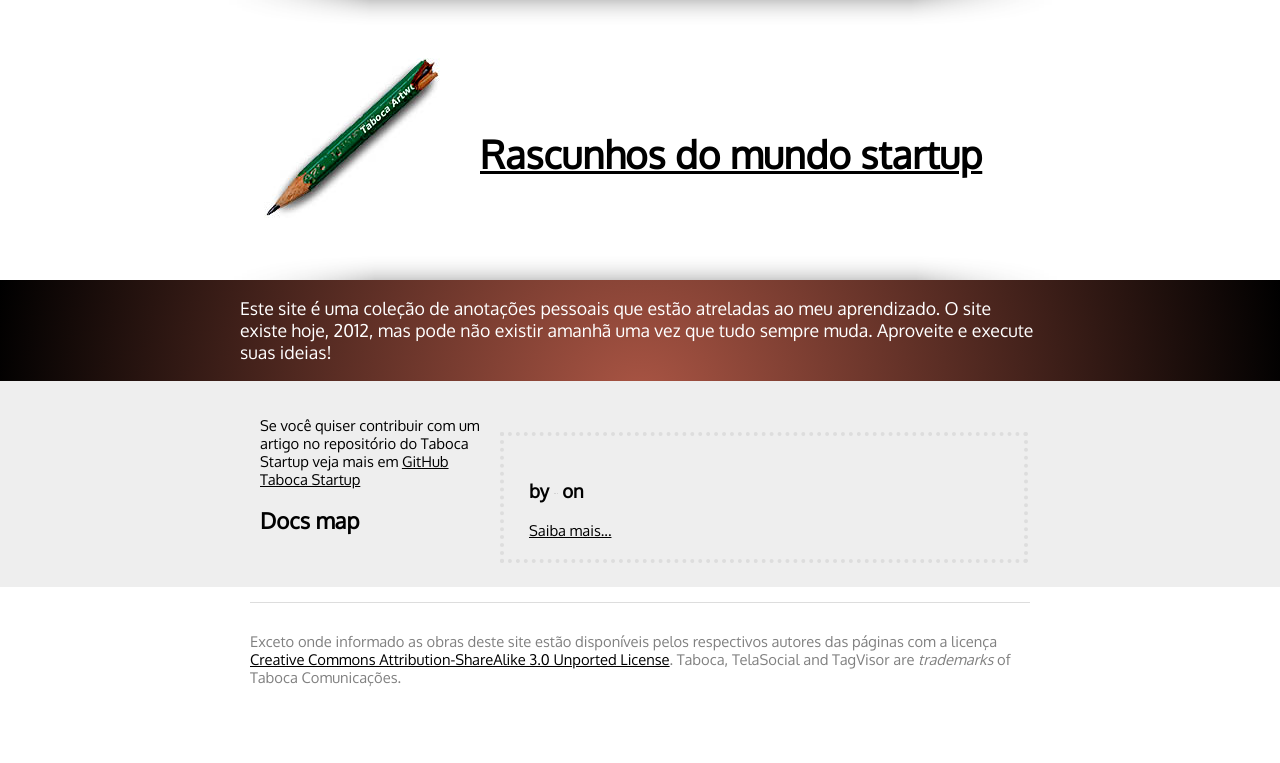
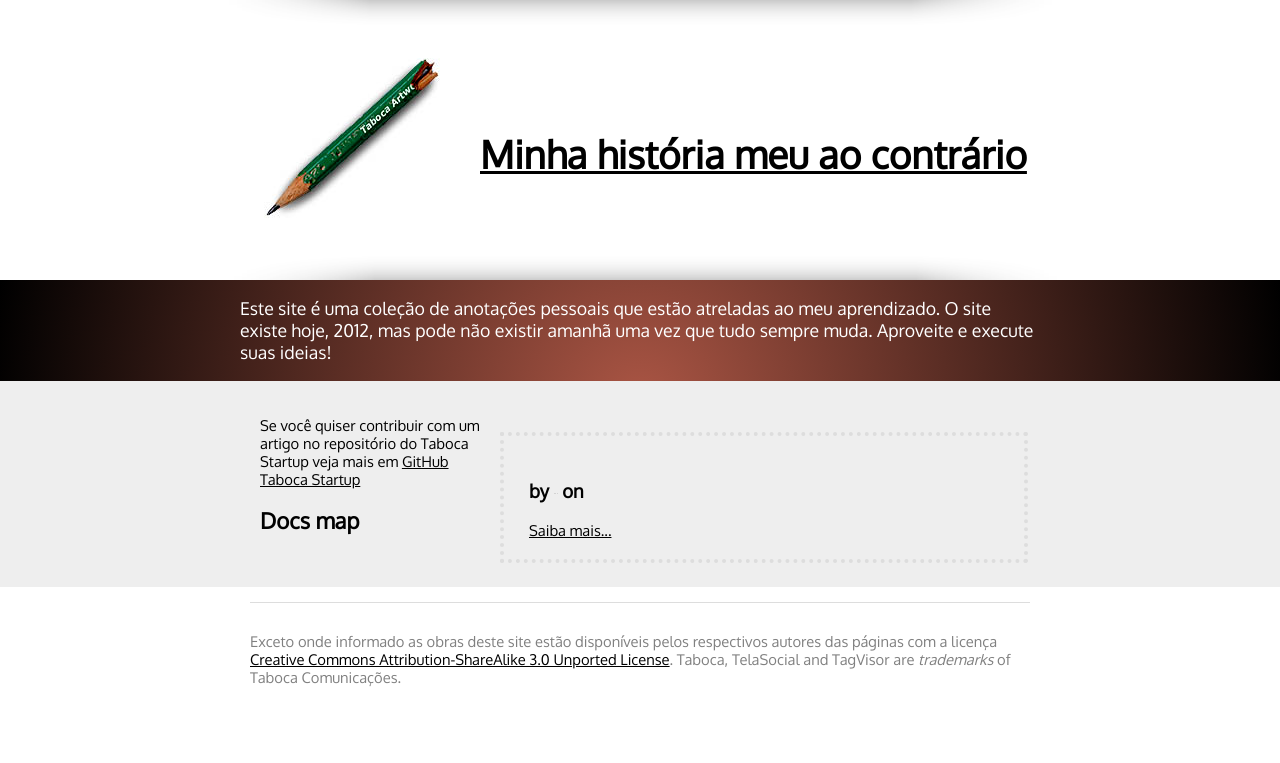
Before and after one commit to taboca/startup, a plain HTML site: page theme/frontpage.html in a window 1280 px wide. Drawn offline with Linux system fonts and the light colour scheme.

Commit message:
fix title

```diff
--- a/theme/frontpage.html
+++ b/theme/frontpage.html
@@ -14,7 +14,7 @@
 
 <div class="sections" >
 
-      <h1 class="title" style='background:url(/images/lapis.jpg) 0 0 no-repeat;padding-left:240px;padding-top:80px; height:100px'><a href="/">Rascunhos do mundo startup</a></h1>
+      <h1 class="title" style='background:url(/images/lapis.jpg) 0 0 no-repeat;padding-left:240px;padding-top:80px; height:100px'><a href="/">Minha história meu ao contrário</a></h1>
 
 </div>
 
```
